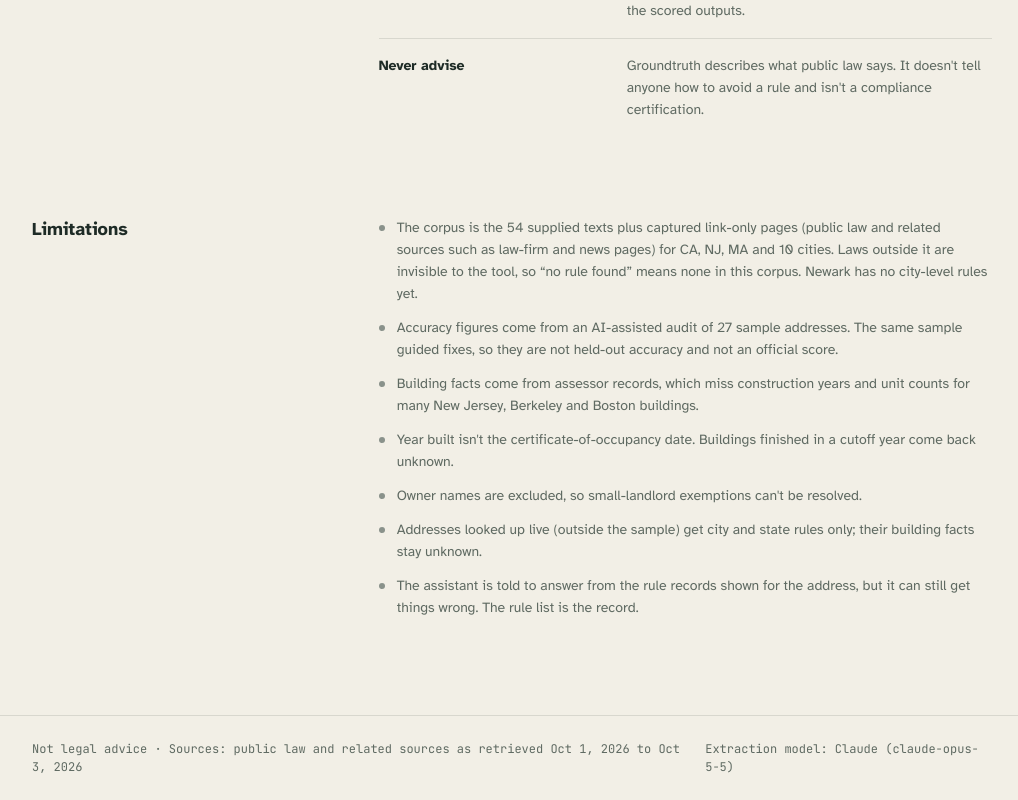
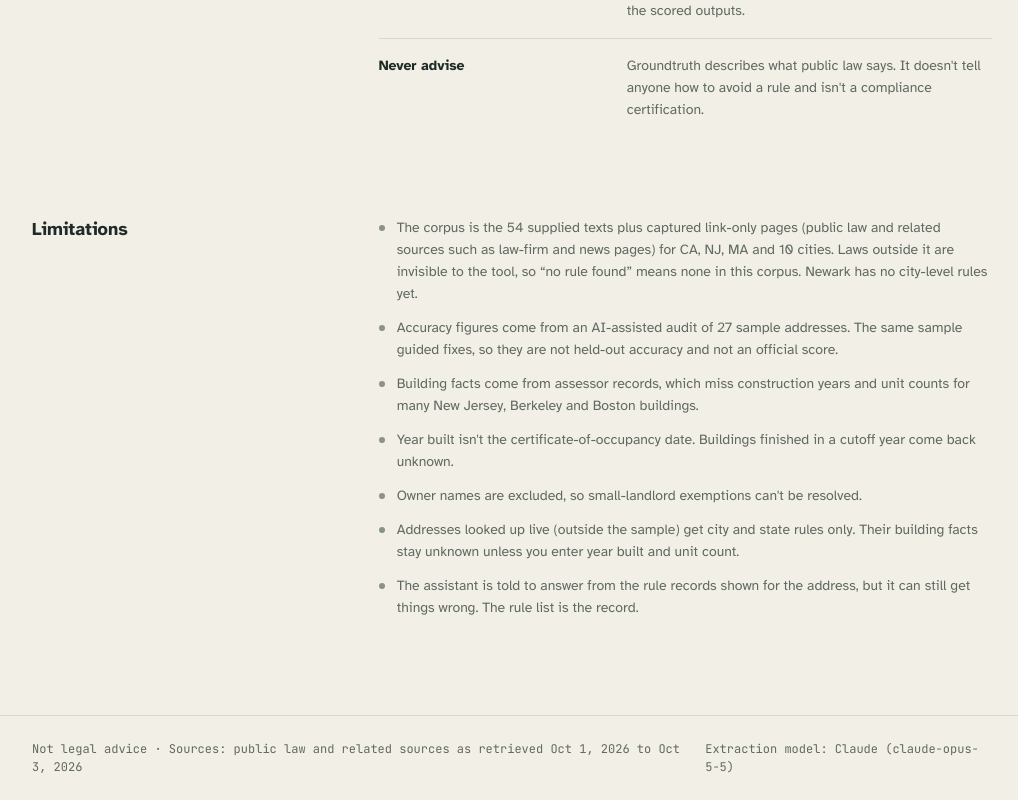
Before and after one commit to TarunYadgirkar/groundtruth, a Next.js app: page /method in a window 1280 px wide. Shown: the part 1493-2293 px from the top of the page, without its empty margins (128-1146 px from the left). Built offline with nearby package versions, Linux system fonts and the light colour scheme.

Commit message:
fix: mention building-facts form in method limits

```diff
--- a/src/app/method/page.tsx
+++ b/src/app/method/page.tsx
@@ -61,7 +61,7 @@ const LIMITS = [
   "Building facts come from assessor records, which miss construction years and unit counts for many New Jersey, Berkeley and Boston buildings.",
   "Year built isn't the certificate-of-occupancy date. Buildings finished in a cutoff year come back unknown.",
   "Owner names are excluded, so small-landlord exemptions can't be resolved.",
-  "Addresses looked up live (outside the sample) get city and state rules only; their building facts stay unknown.",
+  "Addresses looked up live (outside the sample) get city and state rules only. Their building facts stay unknown unless you enter year built and unit count.",
   "The assistant is told to answer from the rule records shown for the address, but it can still get things wrong. The rule list is the record.",
 ];
 
```
